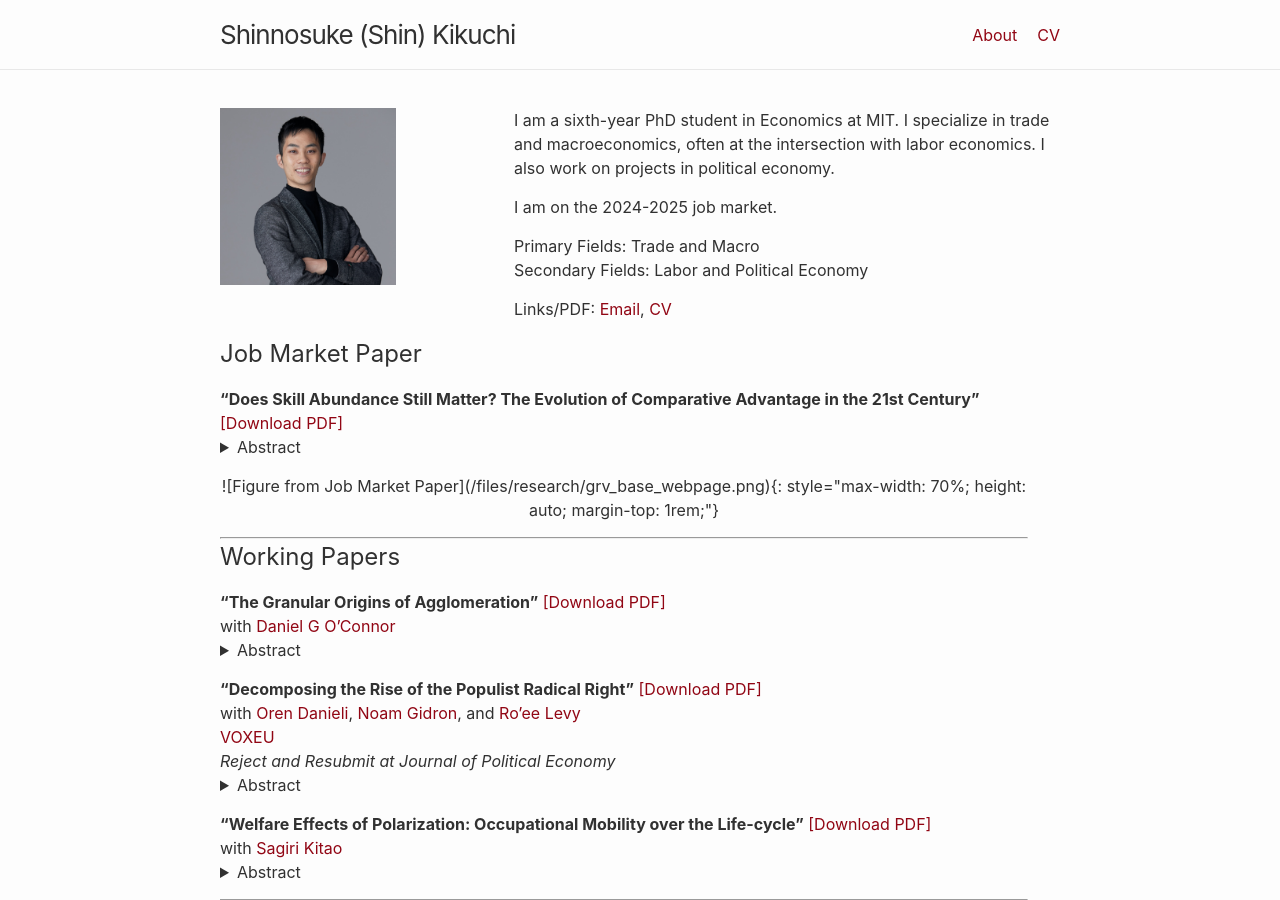
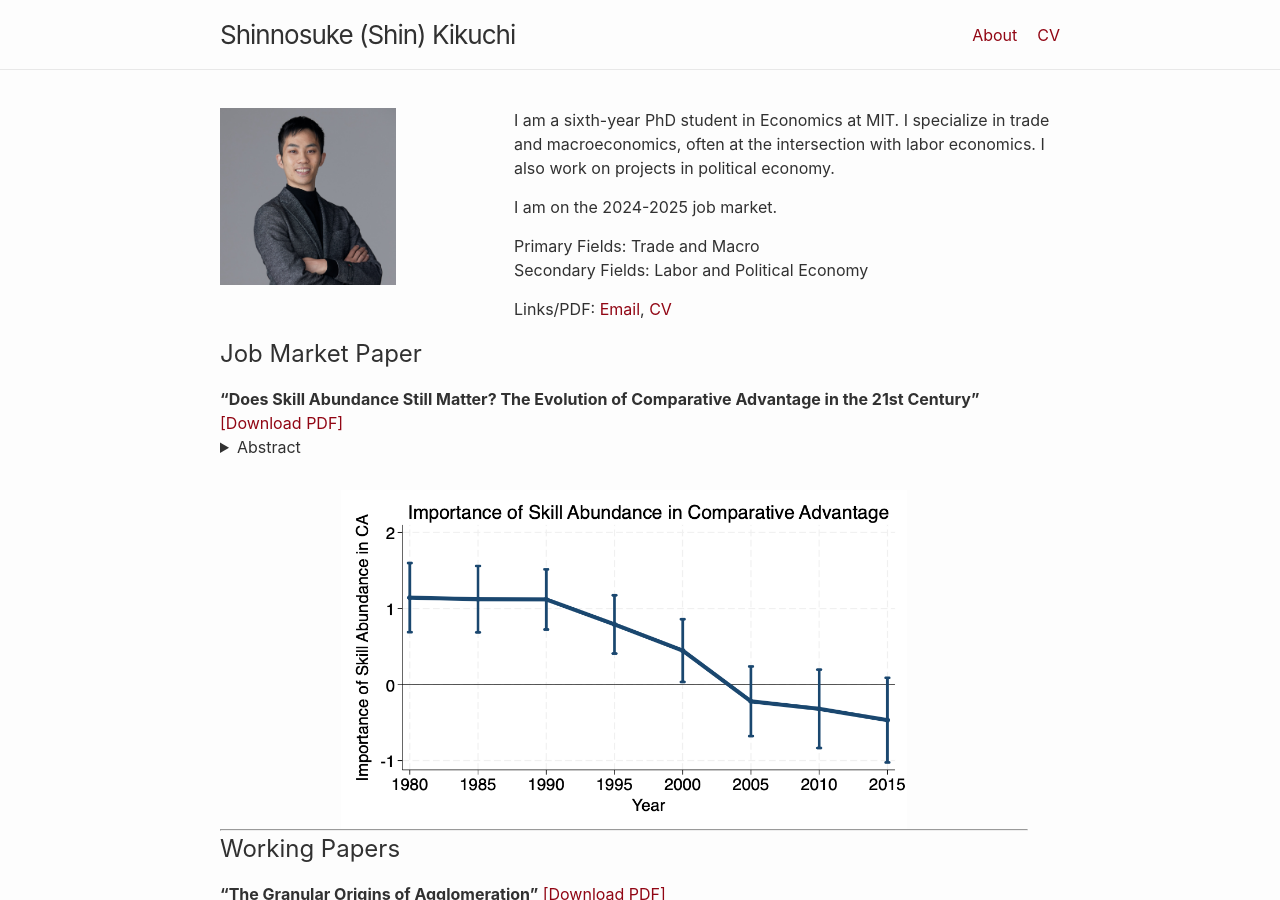
Before and after one commit to shinnkikuchi/shinnkikuchi.github.io, a Jekyll site: the page built from index.md, in a window 1280 px wide and 900 px high. Built offline with Jekyll 4.4.1, drawn with Linux system fonts in a browser that asks for light colours.

Commit message:
Update index.md

```diff
--- a/index.md
+++ b/index.md
@@ -13,9 +13,9 @@ title: Home
 	This paper documents that skill-abundant countries no longer have a comparative advantage in skill-intensive sectors. While this empirical relationship was strong, it weakened in the 1990s and disappeared by the 2000s. The decline is only evident in countries and sectors with high automation, with no significant variation due to offshoring. Using a quantitative trade model incorporating both automation and offshoring, I confirm that observed changes in automation can account for the evolution of comparative advantage while observed changes in offshoring cannot. Through the lens of the same model, automation increases skill premia in high-automation, developed countries and increases welfare globally, while offshoring has smaller, more evenly distributed welfare gains.
 </details>
 
-<p style="text-align: center;">
-![Figure from Job Market Paper](/files/research/grv_base_webpage.png){: style="max-width: 70%; height: auto; margin-top: 1rem;"}
-</p>
+<div style="text-align: center;">
+  <img src="/files/research/grv_base_webpage.png" alt="Figure from Job Market Paper" style="max-width: 70%; height: auto; margin-top: 1rem;">
+</div>
 
 
 <hr>
```
